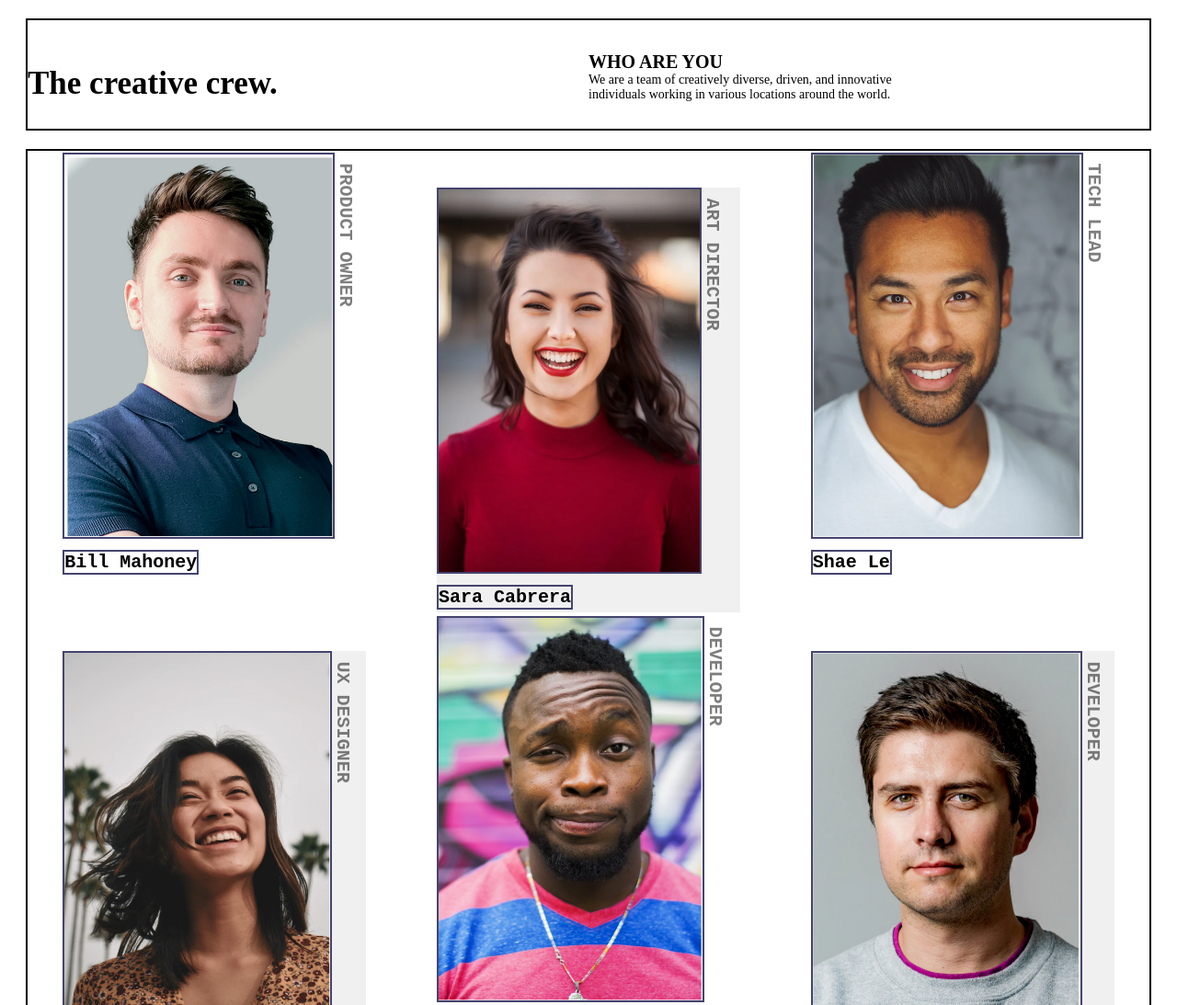
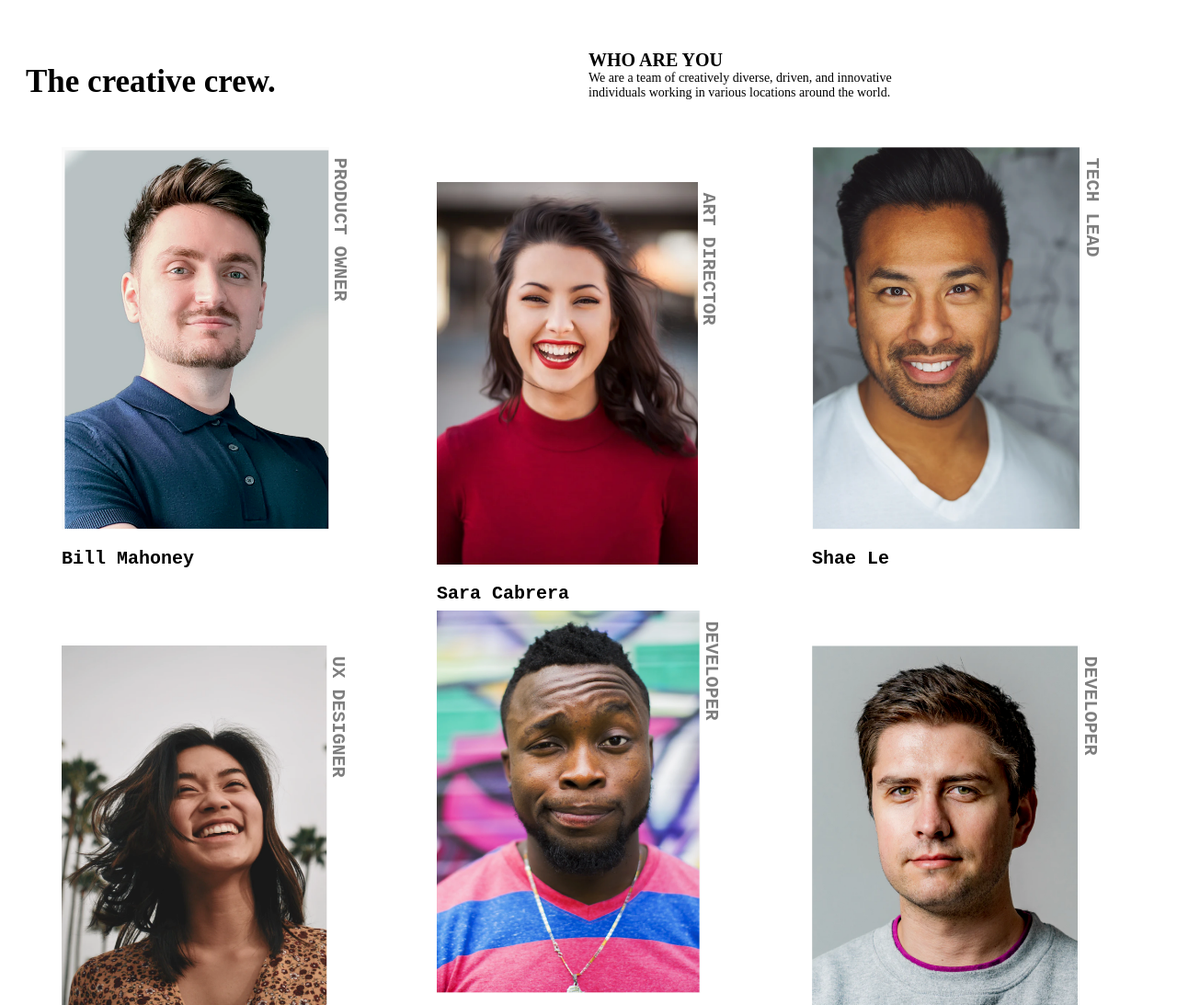
Before and after one commit to GersonSmithKevin/My-Team-Page, a plain HTML site: page index.html in a window 1280 px wide. Shown: the top 1093 px of the page at 92% size. Drawn offline with Linux system fonts and the light colour scheme.

Commit message:
chore: remove helper border lines from layout

```diff
--- a/style.css
+++ b/style.css
@@ -21,7 +21,7 @@ p {
 
 .mirrow {
   display: flex;
-  border: 2px solid black;
+  /* border: 2px solid black; */
   width: clamp(300px, 95vw);
   padding: auto;
   margin: 0 auto;
@@ -53,14 +53,14 @@ p {
 img {
   height: 90%;
 
-  border: 2px solid rgb(68, 68, 110);
+  /* border: 2px solid rgb(68, 68, 110); */
 
 }
 
 .name {
   height: 5%;
   font-size: clamp(10px, 10%, 14px);
-  border: 2px solid rgb(68, 68, 110);
+  /* border: 2px solid rgb(68, 68, 110); */
   margin-bottom: 1%;
 }
 
@@ -72,13 +72,8 @@ img {
 
 }
 
-
-
-/* Estilos para los elementos pares dentro de .mirrow */
 .mirrow .perfil:nth-child(even) {
   margin-top: 40px;
-  background-color: #f0f0f0;
-
 }
 
 @media (min-width: 376px) {
@@ -86,7 +81,6 @@ img {
   /* Otros estilos específicos para pantallas más grandes que 375px */
   .cabecera {
     display: flex;
-    border: 2px solid black;
     width: clamp(300px, 95vw);
     padding: auto;
     margin: 20px;
```
